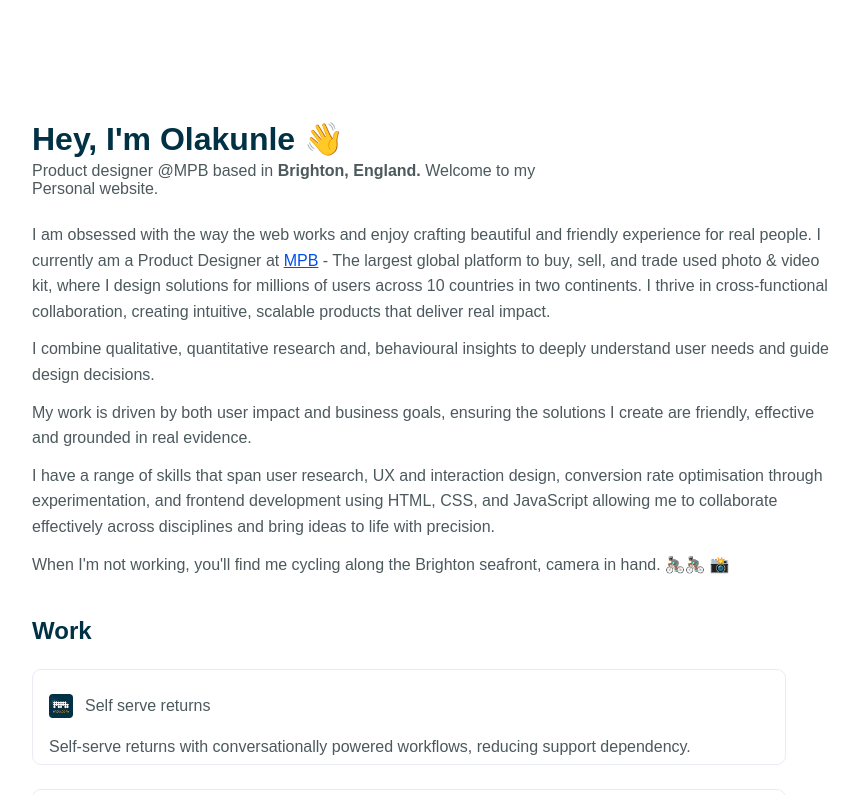
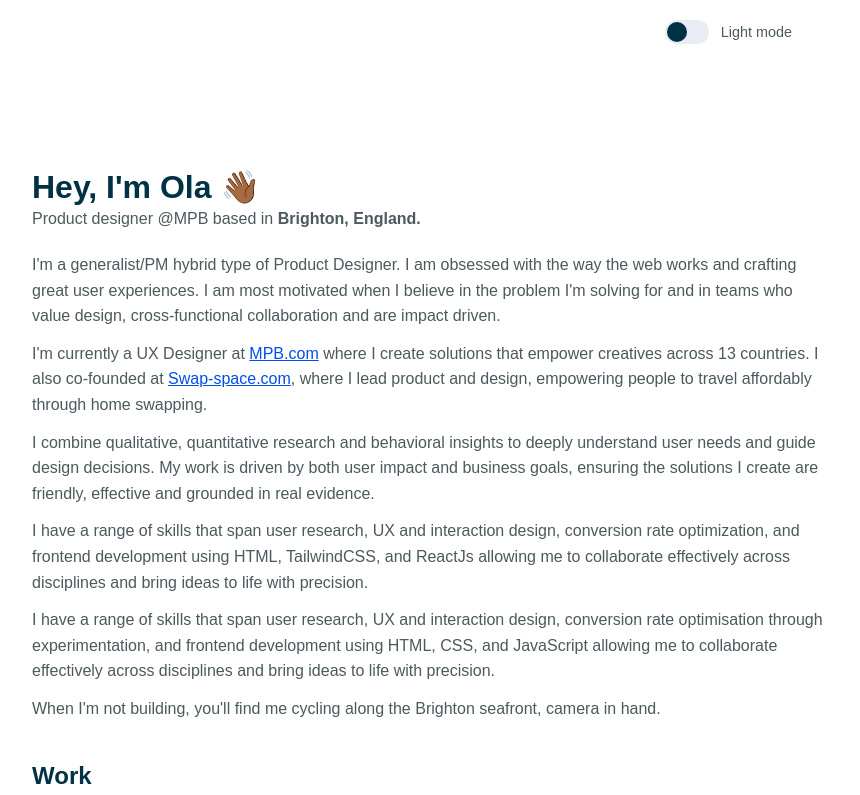
Before and after one commit to The-Olakunle1/Ola-s-Portfolio, a website: page index.html in a window 1280 px wide. Shown: the top 795 px of the page, without its empty margins (248-1108 px from the left). Drawn offline with Linux system fonts and the light colour scheme; no server answers; a web font is replaced by a local one.

Commit message:
Update portfolio content

```diff
--- a/index.html
+++ b/index.html
@@ -21,7 +21,10 @@
 </script>
   <meta charset="UTF-8">
   <meta name="viewport" content="width=device-width, initial-scale=1.0">
-  <meta name="robots" content="noindex, nofollow">
+  <meta name="robots" content="noindex, nofollow, noarchive, nosnippet, noimageindex, notranslate, nocache">
+  <meta name="googlebot" content="noindex, nofollow, noarchive, nosnippet, noimageindex, notranslate, nocache">
+  <meta name="bingbot" content="noindex, nofollow, noarchive, nosnippet, noimageindex, notranslate, nocache">
+  <meta http-equiv="X-Robots-Tag" content="noindex, nofollow, noarchive, nosnippet, noimageindex, notranslate, nocache">
   <title>Olakunle Alabi's Portfolio | Product Designer</title>
   <link rel="icon" type="image/jpeg" href="projects/images/favicon.jpeg">
   <link rel="shortcut icon" type="image/jpeg" href="projects/images/favicon.jpeg">
@@ -33,7 +36,15 @@
 
 
 </head>
-<body>
+<body class="light-theme">
+  <div class="theme-toggle-wrapper">
+    <button class="theme-toggle" type="button" data-theme-toggle aria-pressed="false">
+      <span class="theme-toggle-track" aria-hidden="true">
+        <span class="theme-toggle-thumb"></span>
+      </span>
+      <span class="theme-toggle-label">Light mode</span>
+    </button>
+  </div>
   <div id="mobile-blocker">
     <div class="mobile-blocker-content">
       Heads up! this portfolio’s had one too many coffees and only runs on desktop. Pop over to your laptop to see it in full glory 😊
@@ -41,25 +52,26 @@
   </div>
   <section class="hero-section">
     <h1 class="hero-title">
-      Hey, I'm Olakunle 👋
+      Hey, I'm Ola 👋🏾
     </h1>
     <p class="hero-description">
       Product designer @MPB based in <span class="current-location"> Brighton, England.</span>
-      Welcome to my Personal website.
+
 
     <p class="hero-body">
-      I am obsessed with the way the web works and enjoy crafting beautiful and friendly experience for real people.
-
-      I currently am a Product Designer at <a class="current-work" href="https://www.mpb.com" target="_blank">MPB</a> - The largest global platform to buy, sell, and trade used photo & video kit, where I design solutions for millions of users across 10 countries in two continents.
-
-      I thrive in cross-functional collaboration, creating intuitive, scalable products that deliver real impact.
-    </p>
-    <p class="hero-body">
-      I combine qualitative, quantitative research and,   behavioural insights to deeply understand user needs and guide design decisions.
+      I'm a generalist/PM hybrid type of Product Designer. I am obsessed with the way the web works and crafting great user experiences.
+      I am most motivated when I believe in the problem I'm solving for and in teams who value design, cross-functional collaboration and are impact driven.
     </p>
 
     <p class="hero-body">
-       My work is driven by both user impact and business goals, ensuring the solutions I create are friendly, effective and grounded in real evidence.
+      I'm currently a UX Designer at <a class="current-work" href="https://www.mpb.com" target="_blank" rel="noopener noreferrer">MPB.com</a> where I create solutions that empower creatives across 13 countries. I also co-founded at <a class="current-work" href="https://swap-space.com" target="_blank" rel="noopener noreferrer">Swap-space.com</a>, where I lead product and design, empowering people to travel affordably through home swapping.
+    </p>
+    <p class="hero-body">
+      I combine qualitative, quantitative research and behavioral insights to deeply understand user needs and guide design decisions. My work is driven by both user impact and business goals, ensuring the solutions I create are friendly, effective and grounded in real evidence.
+    </p>
+
+    <p class="hero-body">
+      I have a range of skills that span user research, UX and interaction design, conversion rate optimization, and frontend development using HTML, TailwindCSS, and ReactJs allowing me to collaborate effectively across disciplines and bring ideas to life with precision.
     </p>
 
     <p class="hero-body">
@@ -67,8 +79,7 @@
    </p>
 
    <p class="hero-body">
-    When I'm not working, you'll find me cycling along the Brighton seafront, camera in hand. 🚴🏾‍♂️🚴🏾‍♂️ 📸
- </p>
+    When I'm not building, you'll find me cycling along the Brighton seafront, camera in hand. </p>
   </section>
 
   <section class="projects-section">
@@ -178,6 +189,35 @@
    </a>
   </div>
 
+  <script>
+    (function() {
+      var toggle = document.querySelector('[data-theme-toggle]');
+      if (!toggle) {
+        return;
+      }
+
+      var body = document.body;
+      var label = toggle.querySelector('.theme-toggle-label');
+      var storedTheme = localStorage.getItem('theme');
+      var activeTheme = storedTheme === 'dark' ? 'dark' : 'light';
+
+      applyTheme(activeTheme);
+
+      toggle.addEventListener('click', function() {
+        activeTheme = activeTheme === 'dark' ? 'light' : 'dark';
+        localStorage.setItem('theme', activeTheme);
+        applyTheme(activeTheme);
+      });
+
+      function applyTheme(theme) {
+        body.classList.remove('light-theme', 'dark-theme');
+        body.classList.add(theme + '-theme');
+        toggle.setAttribute('aria-pressed', theme === 'dark');
+        label.textContent = theme === 'dark' ? 'Dark mode' : 'Light mode';
+        document.documentElement.style.setProperty('color-scheme', theme === 'dark' ? 'dark' : 'light');
+      }
+    })();
+  </script>
   <script defer src="https://vercel.com/analytics/script.js"></script>
 </body>
 </html>
--- a/style.css
+++ b/style.css
@@ -1,8 +1,31 @@
 :root {
+  --font-primary: 'Satoshi', sans-serif;
   --color-title: #003144;
   --color-body: #4C595D;
-  --font-primary: 'Satoshi', sans-serif;
   --color-link: #004EEB;
+  --color-background: #FFFFFF;
+  --color-card-border: #EAECF5;
+  --color-card-hover: #F5F7FB;
+  --color-card-shadow: rgba(0, 0, 0, 0.1);
+  --color-blocker-bg: #FFFFFF;
+  --color-blocker-text: #222222;
+}
+
+body.light-theme {
+  color-scheme: light;
+}
+
+body.dark-theme {
+  --color-title: #F4F8FB;
+  --color-body: #C4D3DA;
+  --color-link: #8AB4FF;
+  --color-background: #040B11;
+  --color-card-border: #1F2A37;
+  --color-card-hover: #0D1620;
+  --color-card-shadow: rgba(3, 8, 14, 0.8);
+  --color-blocker-bg: #050C14;
+  --color-blocker-text: #EDF3F7;
+  color-scheme: dark;
 }
 
 html, body {
@@ -13,11 +36,72 @@ html, body {
 body {
   margin-left: auto;
   margin-right: auto;
-  background-color: white;
+  background-color: var(--color-background);
   font-family: var(--font-primary);
+  color: var(--color-body);
   max-width: 800px;
   padding-left: 40px;
   padding-right: 40px;
+}
+
+.theme-toggle-wrapper {
+  width: 100%;
+  display: flex;
+  justify-content: flex-end;
+  margin-top: 16px;
+}
+
+.theme-toggle {
+  display: inline-flex;
+  align-items: center;
+  gap: 12px;
+  padding: 4px 0;
+  border: none;
+  background-color: transparent;
+  color: var(--color-body);
+  font-family: var(--font-primary);
+  font-size: 0.9rem;
+  cursor: pointer;
+  transition: color 0.2s ease;
+}
+
+.theme-toggle:hover .theme-toggle-track {
+  box-shadow: 0 0 0 4px rgba(0, 0, 0, 0.04);
+}
+
+.theme-toggle:focus-visible {
+  outline: 2px solid var(--color-link);
+  outline-offset: 2px;
+}
+
+.theme-toggle-track {
+  position: relative;
+  width: 44px;
+  height: 24px;
+  border-radius: 999px;
+  background-color: var(--color-card-border);
+  transition: background-color 0.25s ease, box-shadow 0.2s ease;
+  flex-shrink: 0;
+}
+
+.theme-toggle-thumb {
+  position: absolute;
+  top: 2px;
+  left: 2px;
+  width: 20px;
+  height: 20px;
+  border-radius: 50%;
+  background-color: var(--color-title);
+  transition: transform 0.25s ease, background-color 0.25s ease;
+}
+
+body.dark-theme .theme-toggle-track {
+  background-color: rgba(138, 180, 255, 0.35);
+}
+
+body.dark-theme .theme-toggle-thumb {
+  transform: translateX(20px);
+  background-color: var(--color-link);
 }
 
 h4{
@@ -111,7 +195,8 @@ p{
   width: 100%;
   max-width: 100%;
   gap: 12px;
-  border: 1px solid #EAECF5;
+  border: 1px solid var(--color-card-border);
+  background-color: var(--color-background);
   padding-left: 16px;
   padding-right: 16px;
   padding-top: 8px;
@@ -124,10 +209,10 @@ p{
 }
 
 .individual-project:hover {
-  border-color: #f5f5f5;
-  box-shadow: 0 4px 12px rgba(0, 0, 0, 0.1);
+  border-color: var(--color-card-hover);
+  box-shadow: 0 4px 12px var(--color-card-shadow);
+  background-color: var(--color-card-hover);
   transform: translateY(-2px);
-  color: #EAECF5;
 }
 
 .individual-project.project-disabled {
@@ -244,8 +329,8 @@ p{
   left: 0;
   width: 100vw;
   height: 100vh;
-  background: #fff;
-  color: #222;
+  background: var(--color-blocker-bg);
+  color: var(--color-blocker-text);
   text-align: center;
   font-size: 1.5rem;
   margin-left: 24px;
```
Also changed, not shown: maintenance.html (+4 -1 lines), projects/Balance.html (+4 -1 lines), projects/Sell-page.html (+4 -1 lines), projects/self-serve-returns.html (+4 -1 lines), robots.txt (added, +30 -0 lines), 1 other file.
